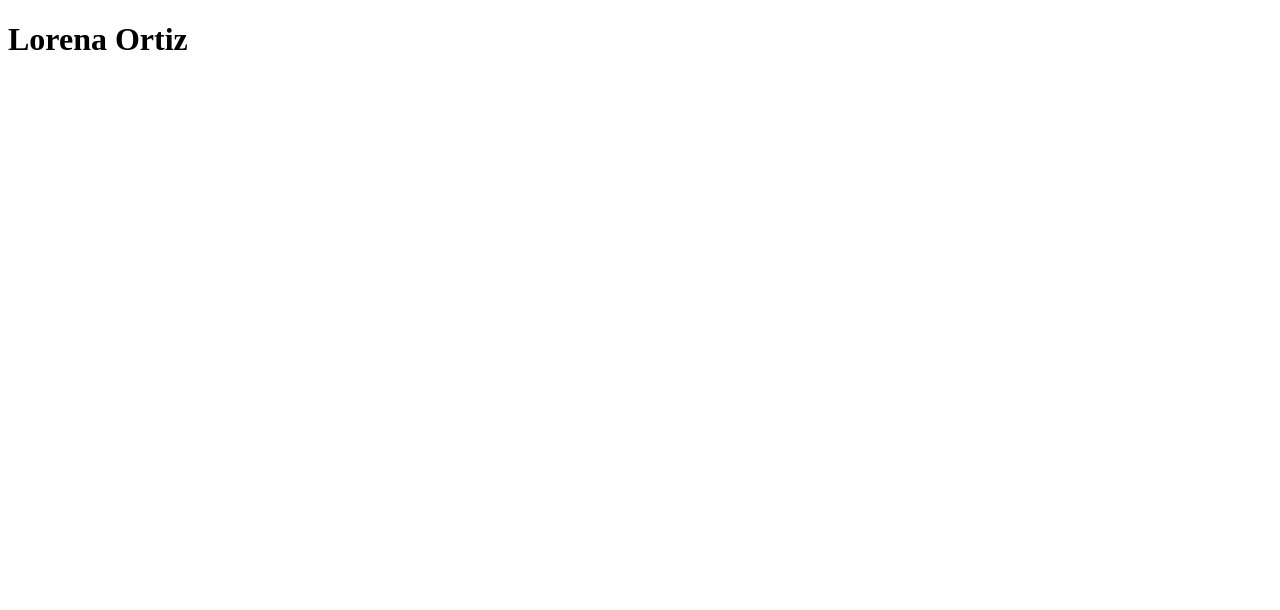
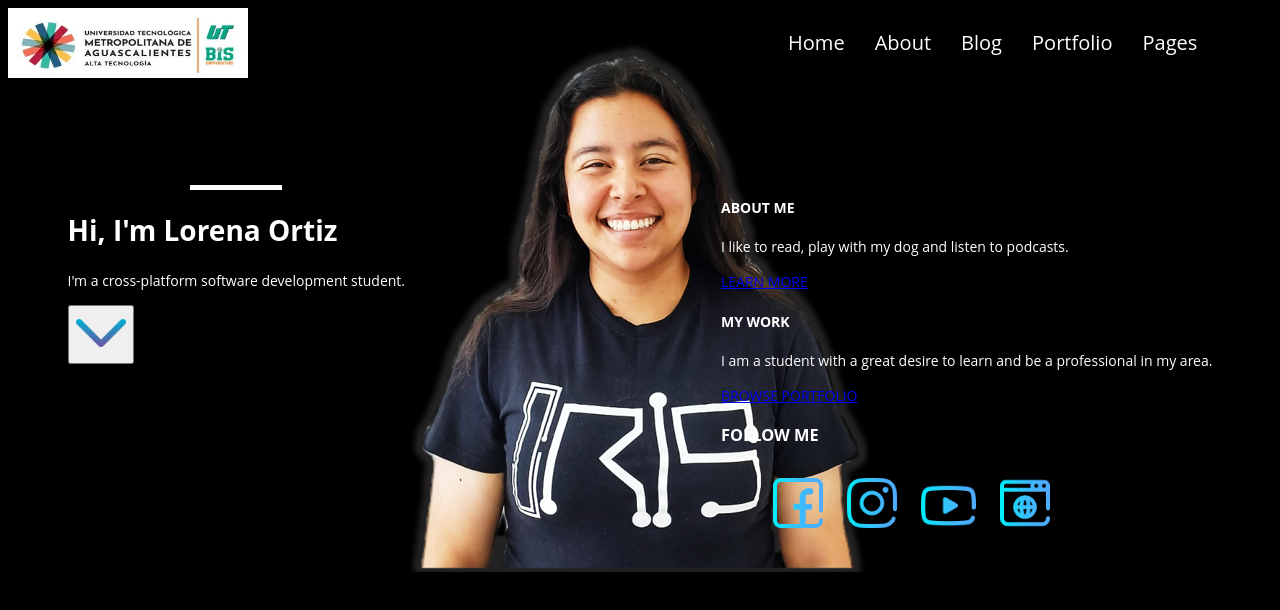
Before and after one commit to 22030678/22030678.github.io, a plain HTML site: page index.html in a window 1280 px wide. Drawn offline with Linux system fonts and the light colour scheme.

Commit message:
Se agrega Proyecto

```diff
--- a/index.html
+++ b/index.html
@@ -1,11 +1,56 @@
 <!DOCTYPE html>
 <html lang="en">
 <head>
-    <meta charset="UTF-8">
-    <meta name="viewport" content="width=device-width, initial-scale=1.0">
+    <link rel="stylesheet" type="text/css" href="styles.css" />
     <title>Document</title>
 </head>
 <body>
-    <h1>Lorena Ortiz</h1>
+    <div>
+        <div class="header">
+            <img src="logo.jpg" alt="Logo UTMA" width="240px" height="70px">
+            <div class="logo_header">
+                <ul class="options">
+                    <li>Home</li>
+                    <li>About</li>
+                    <li>Blog</li>
+                    <li>Portfolio</li>
+                    <li>Pages</li>
+                </ul>
+            </div>
+        </div>
+        <div class="container_body">
+            <div class="body_left">
+                <div class="line">
+                    <hr size="5px" color="white" width="90px"/>
+                </div>
+                <div class="description">
+                    <h1>Hi, I'm Lorena Ortiz</h1>
+                    <p>I'm a cross-platform software development student.</p>
+                </div>
+                <div class="button_alone">
+                    <button><img src="arrow.png" alt="Flecha" width="50px" height="50px"> </button>
+                </div>
+            </div>
+            <div class="body_right">
+                <div class="info">
+                    <h4>ABOUT ME</h4>
+                    <p>I like to read, play with my dog and listen to podcasts.</p>
+                    <a href="https://instagram.com/loreortiz_85?igshid=MzNlNGNkZWQ4Mg==">LEARN MORE</a>
+                    <h4>MY WORK</h4>
+                    <p>I am a student with a great desire to learn and be a professional in my area.</p>
+                    <a href="https://instagram.com/loreortiz_85?igshid=MzNlNGNkZWQ4Mg==">BROWSE PORTFOLIO</a>
+                </div>
+                <div class="social_networks">
+                    <h3 class="media"> FOLLOW ME</h3>
+                    <ul>
+                        <li class="img"><a href="https://www.facebook.com/UTMABiS?mibextid=ZbWKwL"> <img src="facebook (1).png" alt="Facebook" width="50px" height="50px"> </a></li>
+                        <li class="img"><a href="https://instagram.com/ut.metropolitana?igshid=MzRlODBiNWFlZA=="> <img src="instagram (2).png" alt="Instagram" width="50px" height="50px"> </a></li>
+                        <li class="img"><a href="https://www.youtube.com/@utmetropolitana."> <img src="youtube.png" alt="Youtube" width="55px" height="55px"> </a></li>
+                        <li class="img"><a href="https://utma.edu.mx/"> <img src="sitio-web.png" alt="Web page" width="50px" height="50px"> </a></li>
+                    </ul>
+                </div>
+            </div>
+        </div>
+    </div>
 </body>
 </html>
--- a/styles.css
+++ b/styles.css
@@ -0,0 +1,84 @@
+body {
+    background-image: url("user4.png");
+    background-position-x: center;
+    background-repeat: no-repeat;
+    background-color: black;
+    font-family: "Open Sans", sans-serif;
+    font-weight: 400;
+    font-size: 14px;
+    line-height: 1.5;
+    color: #ffffff;
+    -webkit-font-smoothing: antialiased;
+    -moz-osx-font-smoothing: grayscale;
+  }
+
+.header{
+    display: flex;
+    flex-direction: row;
+    margin-top: 5px;
+}
+
+.logo_header li {
+  padding-right: 30px;
+}
+
+.logo_header{
+    padding-left: 500px;
+    font-size: 20px;
+    color: white;
+}
+.options{
+    display: flex;
+    flex-direction: row;
+    justify-content: right;
+    align-items: right;
+    padding: 0px 20px;
+    margin-left: 20px;
+    margin-right: 20px;
+    list-style: none;
+    color: white;
+}
+
+.container_body{
+    display: flex;
+    flex-direction: row;
+    justify-content: center;
+    padding-top: 100px;
+}
+
+.description{
+color: white;
+}
+
+.body_right{
+    padding-left: 25%;
+}
+
+.social_networks{
+display: flex;
+flex-direction:column;
+list-style: none;
+}
+
+.media{
+display: flex;
+flex-direction: row;
+margin-right: 20px;
+list-style: none;
+}
+.media li {
+display: flex;
+flex-direction: row;
+list-style: none;
+padding-right:20px;
+}
+
+ul{
+display: flex;
+flex-direction: row;
+list-style: none;
+}
+
+.img{
+    padding: 0px 12px;
+}
```
Also changed, not shown: arrow.png (added), facebook (1).png (added), instagram (2).png (added), logo.jpg (added), sitio-web.png (added), user4.png (added), youtube.png (added).
